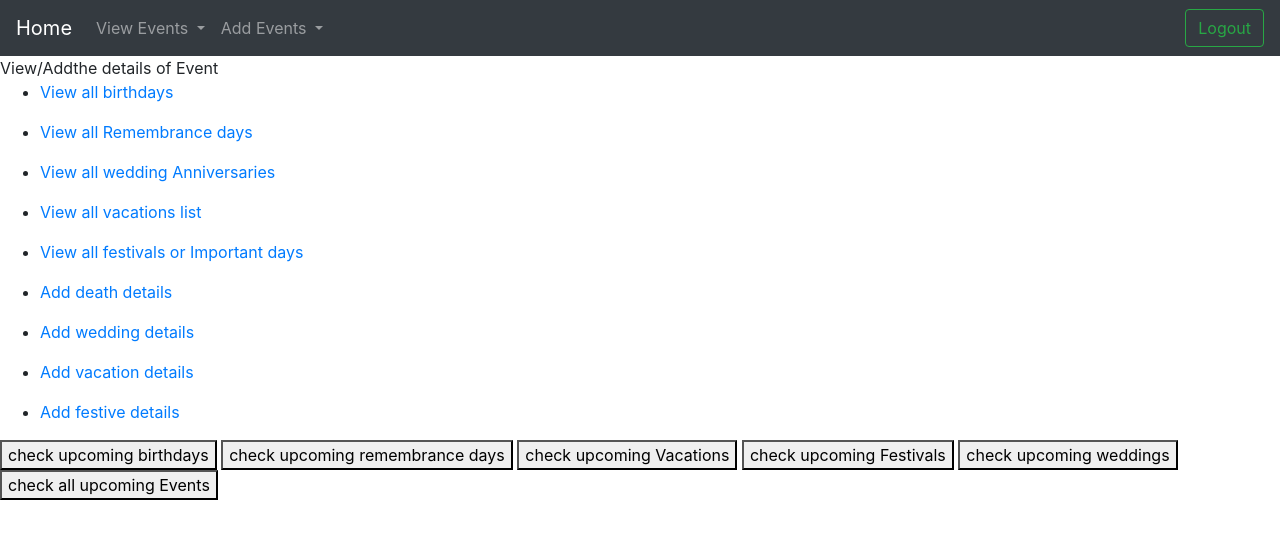
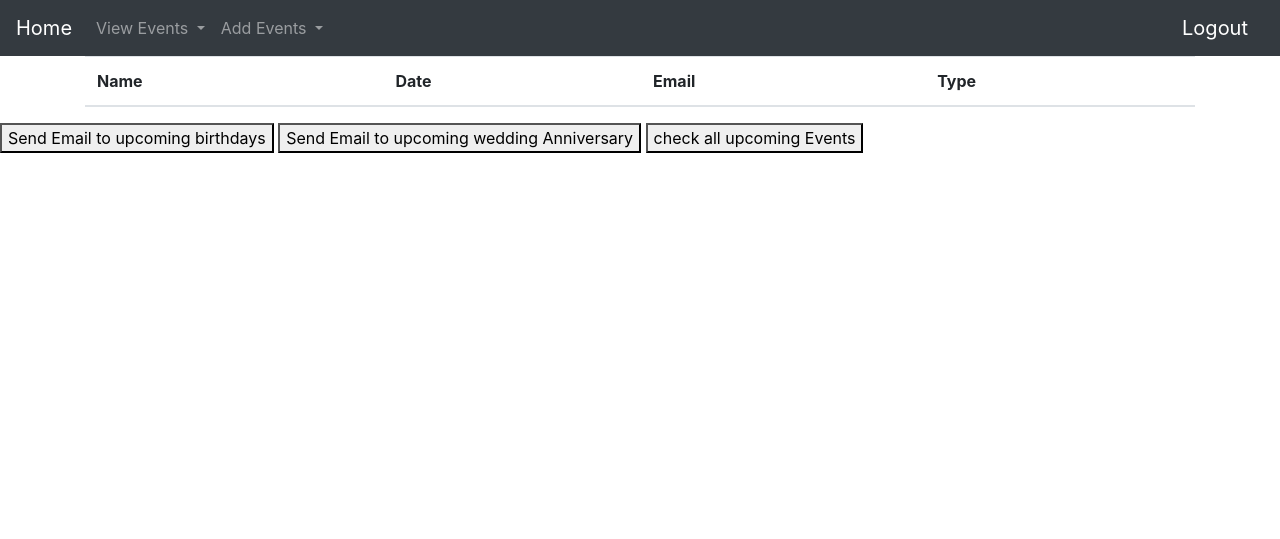
Before and after one commit to Rvelchuri/Event-Reminder, a Flask app: page /view_events in a window 1280 px wide. Shown: the top 539 px of the page. Run offline with Flask 2, Linux system fonts and the light colour scheme; lists and menus that the app fills with data are empty; some libraries are stand-ins or nearby versions.

Commit message:
made changes to display table on the page

```diff
--- a/templates/nav.html
+++ b/templates/nav.html
@@ -30,13 +30,15 @@
               <li><a class="dropdown-item" href="/adddemise">Add death details</a></li>
               <li><a class="dropdown-item" href="/addwedding">Add wedding details</a></li>
               <li><a class="dropdown-item" href="/addvacation">Add Vacation details</a></li>
-              <li><a class="dropdown-item" href="/addfestival">Add Festive details</a></li>
+              <li><a class="dropdown-item" href="/addfestivals">Add Festive details</a></li>
             </ul>
           </li>
       </ul>
 
       <form class="form-inline my-2 my-lg-0">
-        <button class="btn btn-outline-success my-2 my-sm-0" type="submit">Logout</button>
+        <p style = " color:white" >{{ session['name'] }}</p>
+        <!-- <button class="btn btn-outline-success my-2 my-sm-0" type="submit">Logout</button> -->
+        <a class="navbar-brand" href="/logout">Logout</a>
       </form>
     </div>
   </nav>
--- a/templates/view_events.html
+++ b/templates/view_events.html
@@ -1,7 +1,72 @@
 {% extends 'base.html' %}
 {% block body %}
 
-{% block title %}View/Addthe details of Event{% endblock %}
+
+
+<head>
+
+  <meta charset="utf-8">
+  <meta name="viewport" content="width=device-width, initial-scale=1">
+
+</head>
+<body>
+
+<div class="container">
+  <table class="table table-striped">
+    <thead>
+      <tr>
+        <th>Name</th>
+        <th>Date</th>
+        <th>Email</th>
+        <th>Type</th>
+      </tr>
+    </thead>
+    <tbody id = "eventstable">
+
+    </tbody>
+  </table>
+</div>
+
+</body>
+<script>
+  function clickallevents() {
+      $.ajax({
+        url: 'upcomingvday',
+        type: 'GET',
+         headers:  {
+          "contentType": 'application/json',
+          },
+        success: function (response) {
+          console.log(response)
+          data = response
+          let event_data = ""
+
+        // $("table.table").empty()
+        for(var count=0; count < response.length; count++){
+         event_data += "<tr><td>" + data[count]["name"] + "</td><td>"+ data[count]["date"] +
+            "</td><td>" + data[count]["email"] + "</td><td>" + data[count]["type"] + "</td></tr>";
+
+        }
+        $("#eventstable").append(event_data)
+
+
+          },
+      })
+    }
+  </script>
+
+
+
+
+
+
+
+
+
+
+
+
+
 
 
 
@@ -25,7 +90,7 @@
 </div>
 </div>
 
-<ul>
+<!-- <ul>
   <li><a href = "/birthday">View all birthdays</a></li>
 
 </ul>
@@ -51,10 +116,10 @@
 </ul>
 
 
-<!-- <ul>
+<ul>
   <li><a href = "/addbirthday">Add birthdays</a></li>
 
-</ul> -->
+</ul>
 
 <ul>
   <li><a href = "/adddemise">Add death details </a></li>
@@ -74,17 +139,17 @@
 <ul>
   <li><a href = "/addfestivals">Add festive details</a></li>
 
-</ul>
+</ul> -->
 
-<button name="bdaybutton" value="OK" type="button" onclick="clickfunbday()">check upcoming birthdays</button>
+<button name="bdaybutton" value="OK" type="button" onclick="clickfunbday()">Send Email to  upcoming birthdays</button>
 
-<button name="ddaybutton" value="OK" type="button" onclick="clickfundday()">check upcoming remembrance days</button>
+<!-- <button name="ddaybutton" value="OK" type="button" onclick="clickfundday()">check upcoming remembrance days</button>
 
 <button name="vdaybutton" value="OK" type="button" onclick="clickfunvday()">check upcoming Vacations</button>
 
-<button name="fdaybutton" value="OK" type="button" onclick="clickfunfday()">check upcoming Festivals</button>
+<button name="fdaybutton" value="OK" type="button" onclick="clickfunfday()">check upcoming Festivals</button>  -->
 
-<button name="wdaybutton" value="OK" type="button" onclick="clickfunwday()">check upcoming weddings</button>
+<button name="wdaybutton" value="OK" type="button" onclick="clickfunwday()">Send Email to upcoming wedding Anniversary</button>
 
 
 <button name="bdaybutton" value="OK" type="button" onclick="clickallevents()">check all upcoming Events</button>
@@ -94,11 +159,7 @@
 <script>
 function sendmail(type,email)
  {
-    // var $row = $(this).closest("tr");    // Find the row
-    // var $text = $row.find(".rec_email").text(); // Find the text
 
-    // Let's test it out
-    // alert($text);
     console.log(type,email);
     $.ajax({
       url: 'sendmail',
```
Also changed, not shown: templates/birthday_display.html (+4 -4 lines).
